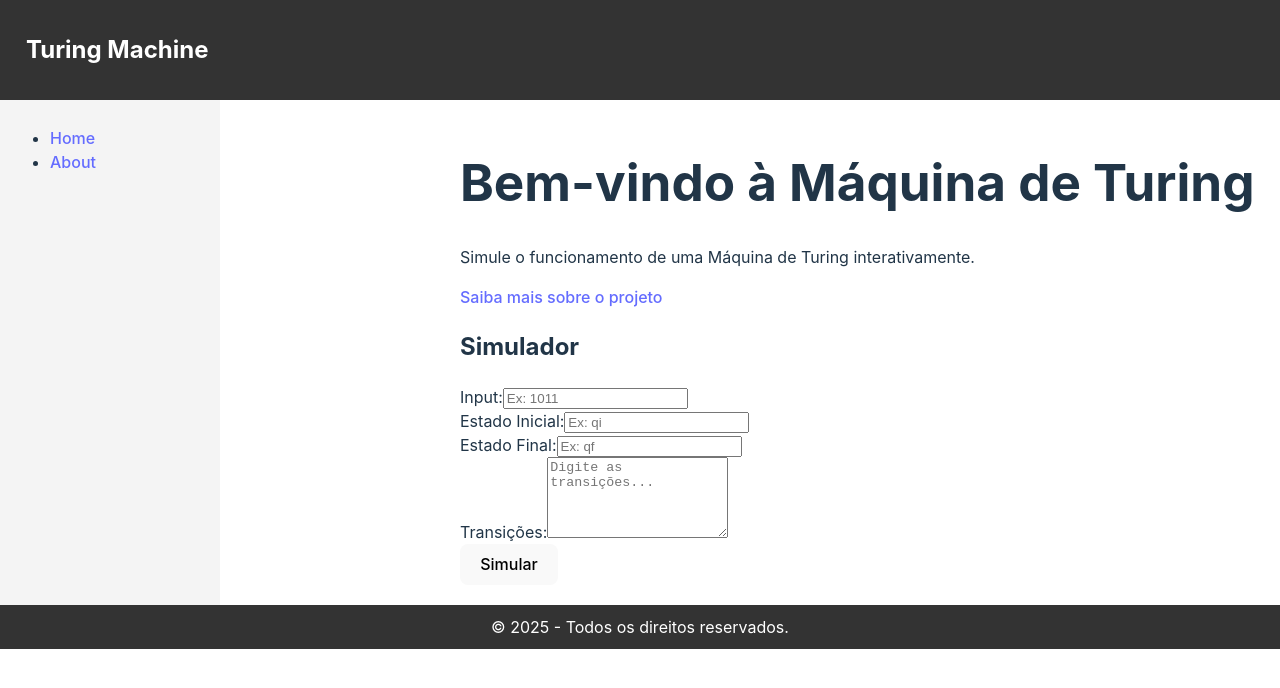
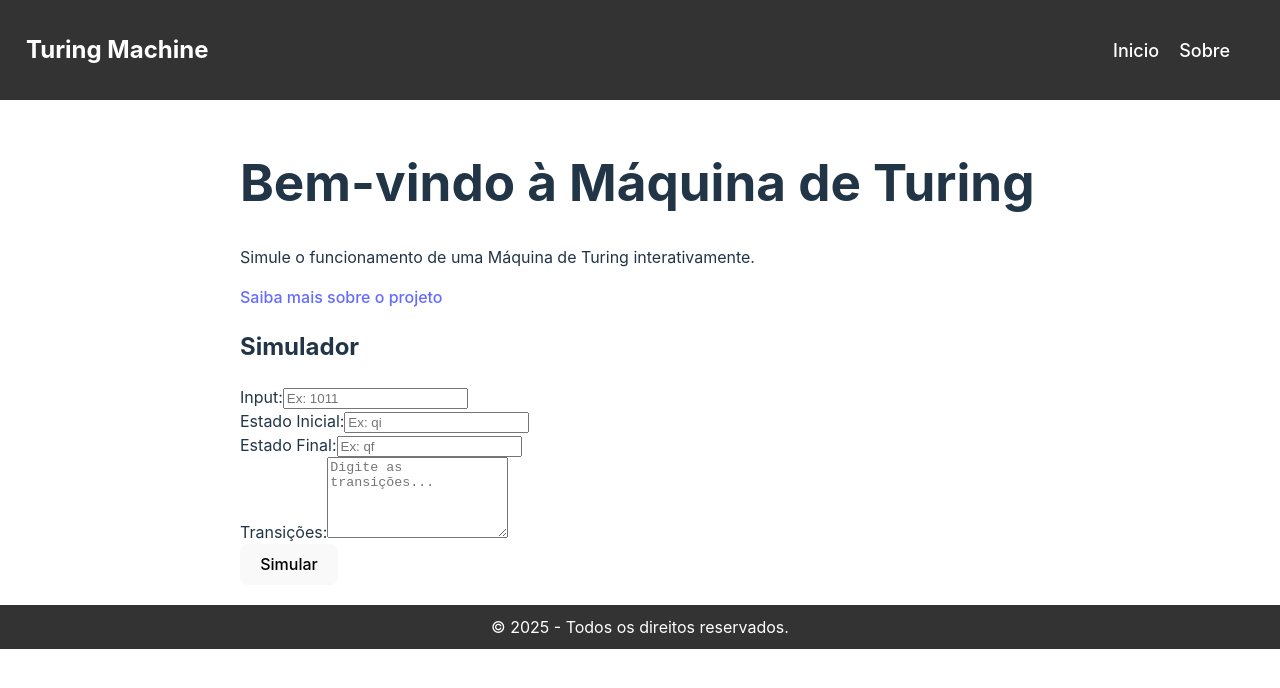
Before and after one commit to vctrwesley/turing-simulator, a React (Vite) app: page / in a window 1280 px wide. Shown: the top 688 px of the page. Built offline with nearby package versions, Linux system fonts and the light colour scheme.

Commit message:
ajuste de style

```diff
--- a/src/components/layout/Layout.tsx
+++ b/src/components/layout/Layout.tsx
@@ -1,7 +1,6 @@
 // src/components/layout/Layout.tsx
 import { ReactNode } from 'react';
 import Navbar from './navbar';
-import Sidebar from './sidebar';
 import Footer from './footer';
 import './layout.css';
 
@@ -14,7 +13,6 @@ const Layout = ({ children }: LayoutProps) => {
     <div>
       <Navbar />
       <div className="content-wrapper">
-        <Sidebar />
         <div className="main-content">
           {children}  {}
         </div>
--- a/src/components/layout/layout.css
+++ b/src/components/layout/layout.css
@@ -16,13 +16,6 @@
   margin: 16px;
 }
 
-.sidebar {
-  background-color: #f4f4f4;
-  width: 200px;
-  padding: 10px;
-  float: left;
-}
-
 .footer {
   background-color: #333;
   color: white;
--- /dev/null
+++ b/src/components/layout/navbar.css
@@ -0,0 +1,23 @@
+.menu {
+  display: flex;
+  justify-content: space-between;
+  align-items: center;
+  list-style: none;
+  display: flex;
+  margin-right: 40px;
+  padding: 0;
+}
+
+.nav-item {
+  margin-left: 20px;
+}
+
+.nav-link {
+  color: white;
+  text-decoration: none;
+  font-size: 18px;
+}
+
+.nav-link:hover {
+  color: blue;
+}
--- a/src/components/layout/navbar.tsx
+++ b/src/components/layout/navbar.tsx
@@ -1,9 +1,17 @@
+import { Link } from 'react-router-dom';
+import './navbar.css';
+
 const Navbar = () => {
   return (
     <nav className="navbar">
       <h1 className="logo">Turing Machine</h1>
       <div className="menu">
-        {/* Links de navegação */}
+          <a className="nav-item">
+            <Link to="/" className="nav-link">Inicio</Link>
+          </a>
+          <a className="nav-item">
+            <Link to="/about" className="nav-link">Sobre</Link>
+          </a>
       </div>
     </nav>
   );
--- a/src/components/layout/sidebar.tsx
+++ /dev/null
@@ -1,15 +0,0 @@
-import { Link } from 'react-router-dom';
-import './sidebar.css';
-
-const Sidebar = () => {
-  return (
-    <div className="sidebar">
-      <ul>
-        <li><Link to="/">Home</Link></li>
-        <li><Link to="/about">About</Link></li>
-      </ul>
-    </div>
-  );
-};
-
-export default Sidebar;
```
Also changed, not shown: src/components/layout/sidebar.css (deleted).
